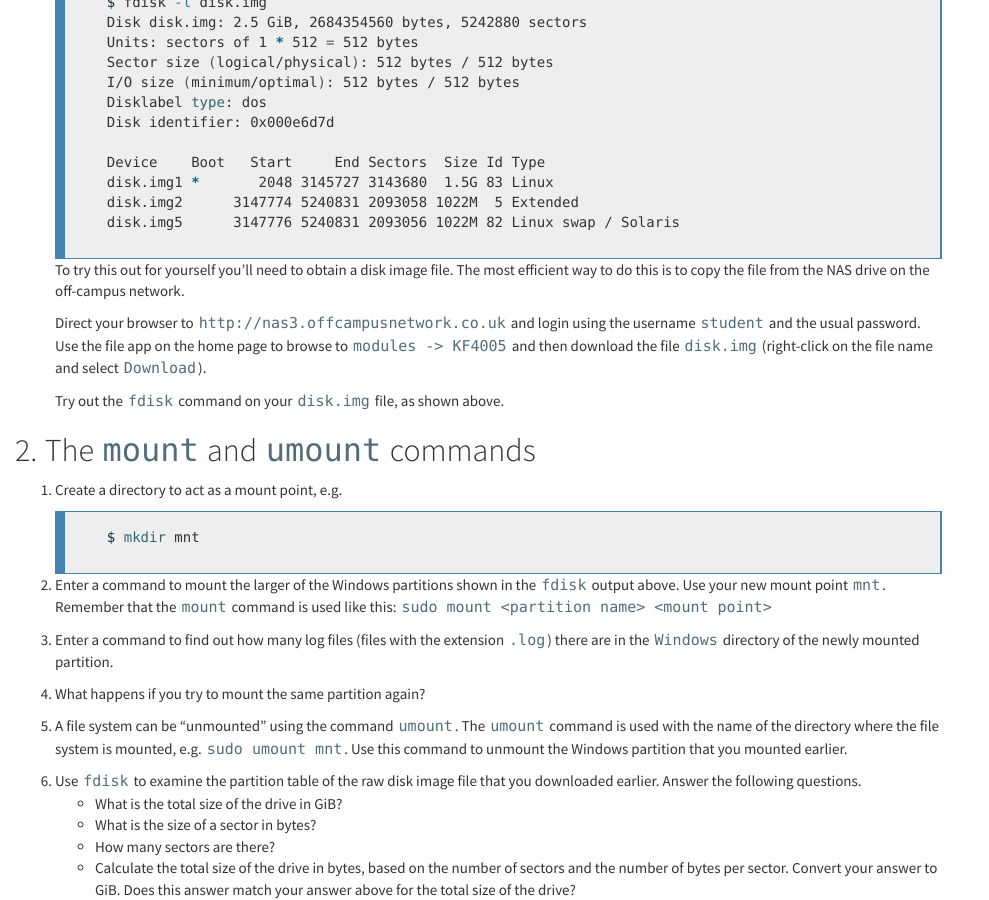
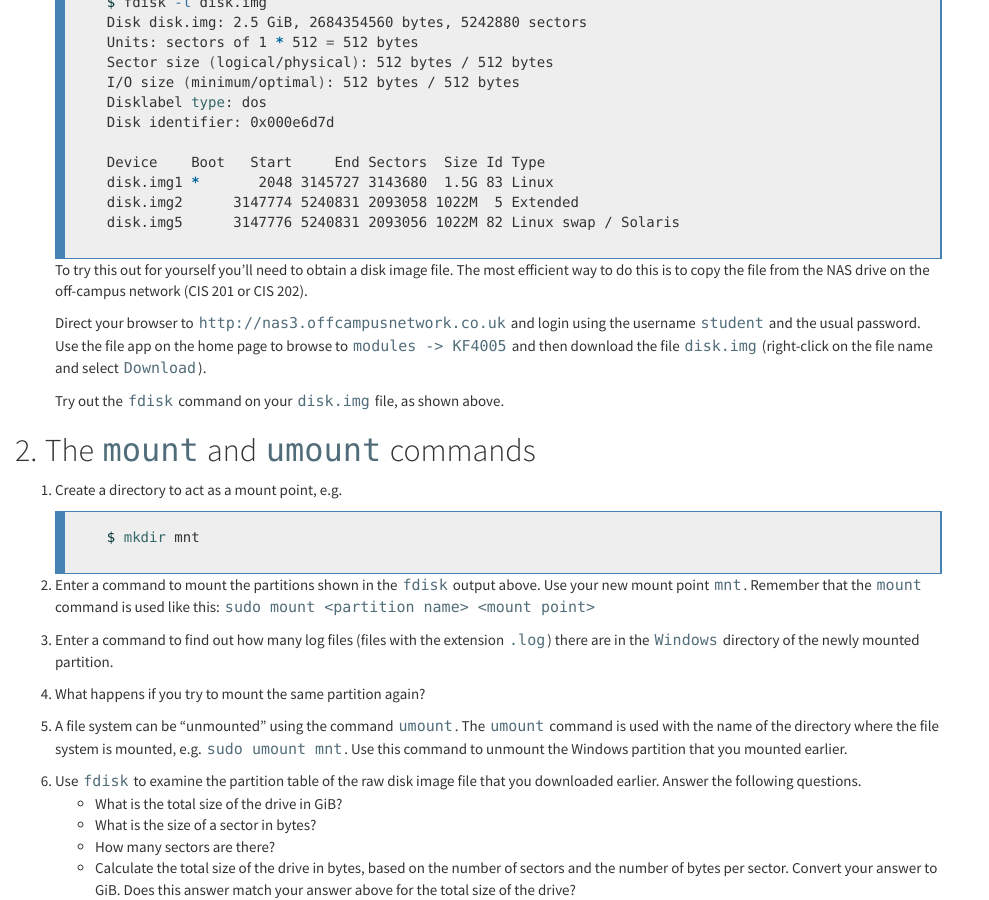
Before and after one commit to wkz20042008/kf4005, a Jekyll site: the page built from L09.md, in a window 1280 px wide and 900 px high, scrolled down 1804 px. Shown: the whole window, without its empty margins (0-989 px from the left). Built offline with Jekyll 4.4.1, drawn with Linux system fonts in a browser that asks for light colours; nearby versions of some CDN libraries.

Commit message:
Update L09.md

````diff
--- a/L09.md
+++ b/L09.md
@@ -88,7 +88,7 @@ something different when you do this on a machine in a different environment.
 
    To try this out for yourself you'll need to obtain a disk image file. The
    most efficient way to do this is to copy the file from the NAS drive on the
-   off-campus network.
+   off-campus network (CIS 201 or CIS 202).
 
    Direct your browser to `http://nas3.offcampusnetwork.co.uk` and login
    using the username `student` and the usual password. Use the file app on the
@@ -105,7 +105,7 @@ something different when you do this on a machine in a different environment.
      $ mkdir mnt
      ```
      {: .code}
-1. Enter a command to mount the larger of the Windows partitions shown in the `fdisk` output above. Use your new mount point `mnt`. Remember that
+1. Enter a command to mount the partitions shown in the `fdisk` output above. Use your new mount point `mnt`. Remember that
 the `mount` command is used like this: `sudo mount <partition name> <mount point>`
 
 1. Enter a command to find out how many log files (files with the extension `.log`) there are in the `Windows` directory of the newly mounted partition.
````
